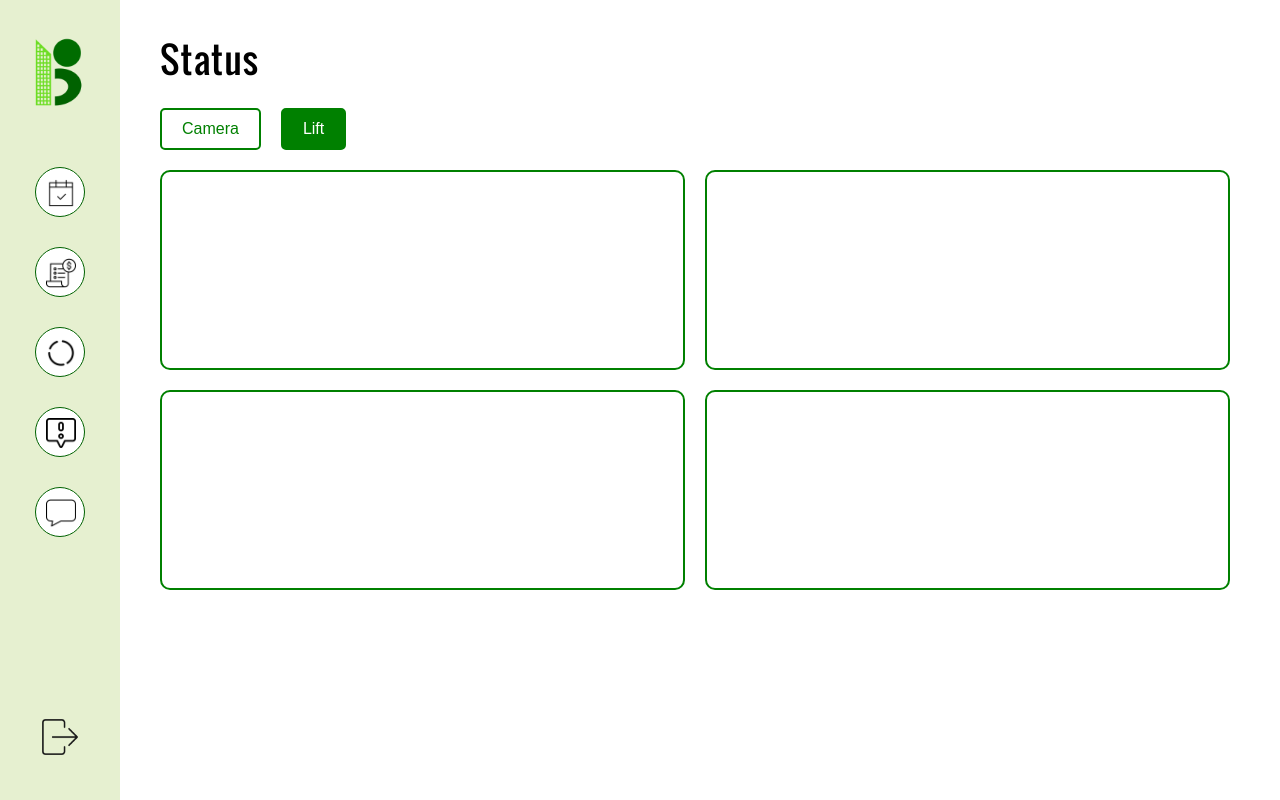
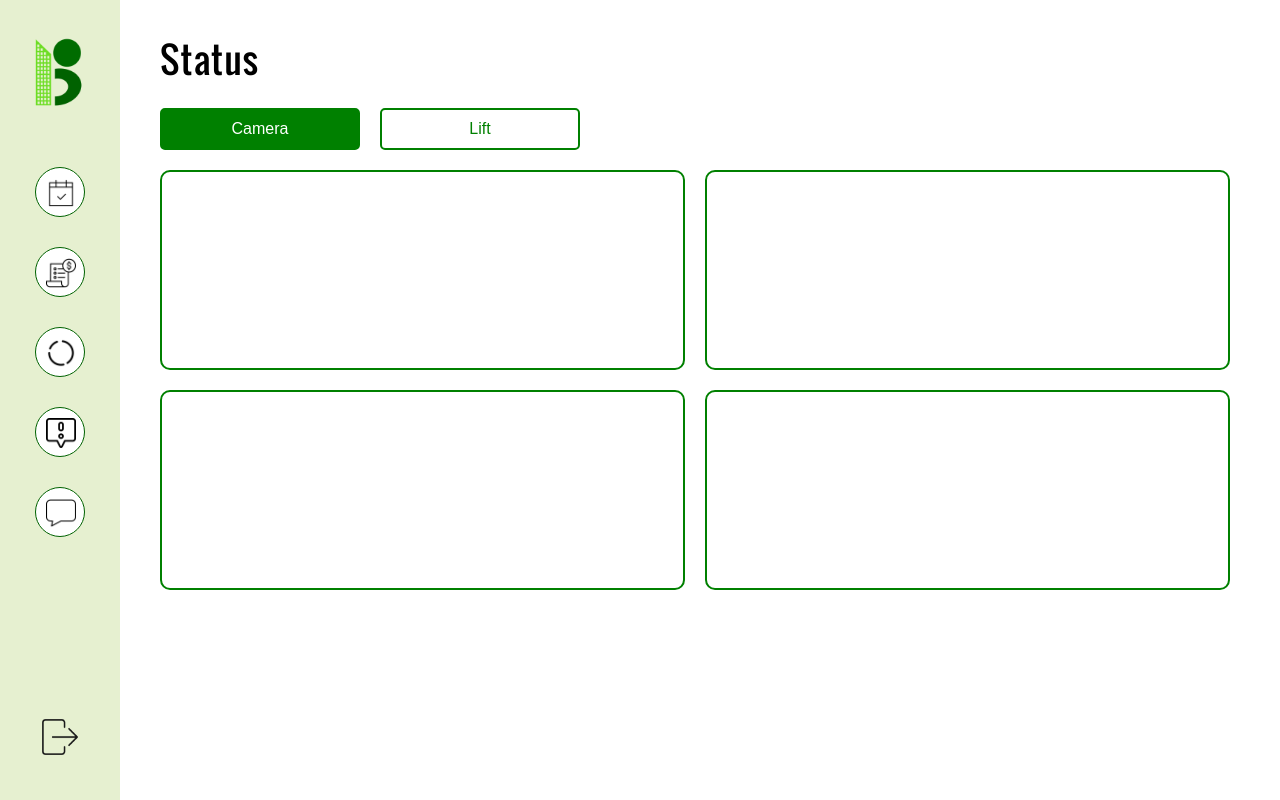
Before and after one commit to Just-Midhun/BuildFlow, a React (Create React App) app: page /camera_status in a window 1280 px wide. Built offline with nearby package versions, Linux system fonts and the light colour scheme.

Commit message:
fixing meetings page

```diff
--- a/src/components/camerastatus.css
+++ b/src/components/camerastatus.css
@@ -95,7 +95,8 @@ button img {
     margin-bottom: 20px;
 }
 
-.status-button, .liftstatus-button {
+.camera-status-button, .liftstatus-button {
+    width: 200px;
     padding: 10px 20px;
     font-size: 16px;
     border: 2px solid green;
@@ -104,13 +105,13 @@ button img {
     background-color: white;
 }
 
-.status-button{
-    color: green;
+.camera-status-button{
+    background-color: green;
+    color: white;
 }
 
 .liftstatus-button {
-    background-color: green;
-    color: white;
+    color: green;
 }
 
 .camera-status-main-content {
--- a/src/pages/camera_status.js
+++ b/src/pages/camera_status.js
@@ -15,7 +15,7 @@ const CameraStatus = () => {
             <div className="camera-status-content">
                 <h1 className="title">Status</h1>
                 <div className="buttons">
-                    <button className="status-button">Camera</button>
+                    <button className="camera-status-button">Camera</button>
                     <Link to="/lift_status">
                         <button className="liftstatus-button">Lift</button>
                     </Link>
```
